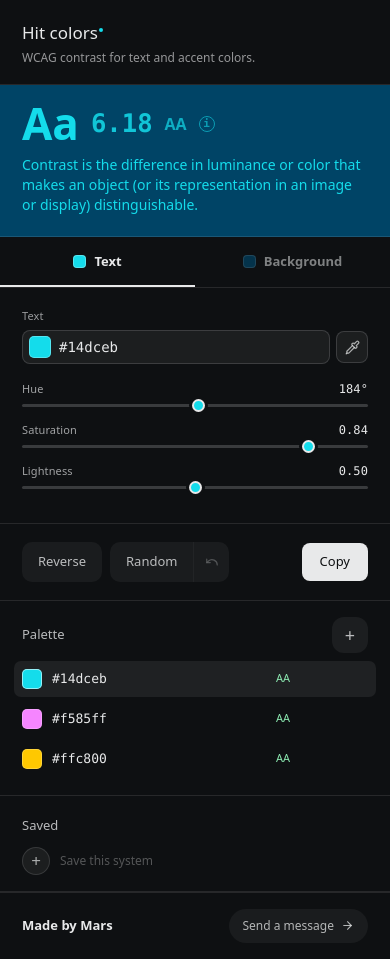
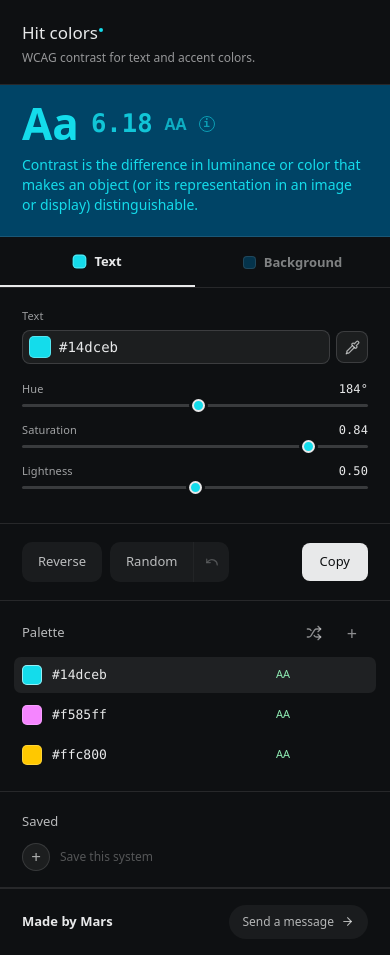
Before and after one commit to Judiedesigns/hit-colors, a React (Vite) app: page / in a window 390 px wide. Built offline with nearby package versions, Linux system fonts and the light colour scheme; a web font is replaced by a local one.

Commit message:
Add palette shuffle control

```diff
--- a/package.json
+++ b/package.json
@@ -15,6 +15,7 @@
     "@vitejs/plugin-react": "^4.3.4",
     "chroma-js": "^3.2.0",
     "hello-color": "^1.0.2",
+    "lucide-react": "^1.38.0",
     "react": "^19.0.0",
     "react-dom": "^19.0.0",
     "vite": "^6.0.7"
--- a/src/main.jsx
+++ b/src/main.jsx
@@ -2,6 +2,7 @@ import React, { useEffect, useState } from 'react';
 import { createRoot } from 'react-dom/client';
 import chroma from 'chroma-js';
 import hello from 'hello-color';
+import { Shuffle } from 'lucide-react';
 import readme from '../README.md?raw';
 import {
   badgeLabel,
@@ -182,6 +183,16 @@ function HitColorsTool() {
     });
   };
 
+  const shuffleCompanionColors = () => {
+    if (palette.length <= 1) return;
+    saveActionHistory();
+    setPalette((colors) => buildShuffledCompanionPalette(
+      safeHex(colors[0]),
+      displayBackground,
+      colors.length,
+    ));
+  };
+
   const removeCompanionColor = (index) => {
     if (index === 0) return;
     setPalette((colors) => colors.filter((_, colorIndex) => colorIndex !== index));
@@ -255,7 +266,7 @@ function HitColorsTool() {
             </h1>
             <p>WCAG contrast for text and accent colors.</p>
           </div>
-          <div className="mobile-tabs">
+          <div className={`mobile-tabs ${mobileTab === 'bg' ? 'is-background' : 'is-foreground'}`}>
             <button
               type="button"
               className={`mobile-tab ${mobileTab === 'fg' ? 'active' : ''}`}
@@ -322,14 +333,29 @@ function HitColorsTool() {
           <section className="palette-panel">
             <div className="palette-head">
               <span>Palette</span>
+              <div className="palette-actions">
+                <button
+                  type="button"
+                  className="palette-shuffle"
+                  onClick={shuffleCompanionColors}
+                  disabled={palette.length <= 1}
+                  aria-label="Shuffle palette colors"
+                  title="Shuffle palette colors"
+                >
+                  <Shuffle
+                    aria-hidden="true"
+                  />
+                </button>
                 <button
                   type="button"
                   onClick={addCompanionColor}
                   disabled={palette.length >= 5}
                   aria-label="Add companion color"
+                  title="Add companion color"
                 >
                   +
                 </button>
+              </div>
             </div>
             <div className="palette-list">
               {palette.map((color, index) => {
@@ -641,6 +667,16 @@ function buildCompanionPalette(foreground, background, count, selectedIndex) {
   ));
 }
 
+function buildShuffledCompanionPalette(foreground, background, count) {
+  const next = [foreground];
+
+  for (let index = 1; index < count; index += 1) {
+    next.push(buildShuffledCompanionColor(foreground, background, index, next));
+  }
+
+  return next;
+}
+
 function buildCompanionColor(seed, background, index) {
   if (!isValidHex(seed) || !isValidHex(background)) return seed;
 
@@ -655,6 +691,52 @@ function buildCompanionColor(seed, background, index) {
   );
 
   return nudgeToContrast(next, background, 3);
+}
+
+function buildShuffledCompanionColor(seed, background, index, existingColors) {
+  if (!isValidHex(seed) || !isValidHex(background)) return seed;
+
+  const base = hexToHsl(seed);
+  const zones = [150, -115, 70, -170, 35, -70, 115, -150];
+  let best = null;
+
+  for (let attempt = 0; attempt < 80; attempt += 1) {
+    const zone = zones[(index + attempt) % zones.length];
+    const hue = wrapHue(base.h + zone + randomBetween(-20, 20));
+    const saturation = clamp(randomBetween(
+      Math.max(54, base.s - 12),
+      Math.min(96, base.s + 24),
+    ), 50, 96);
+    const lightness = clamp(randomBetween(24, 76), 18, 82);
+    const candidate = nudgeToContrast(hslToHex(hue, saturation, lightness), background, 3);
+    const ratio = contrast(candidate, background);
+
+    if (ratio < 3) continue;
+
+    const score = scoreCompanionCandidate(candidate, background, existingColors);
+    if (!best || score > best.score) {
+      best = { color: candidate, score };
+    }
+  }
+
+  return best?.color || buildCompanionColor(seed, background, index);
+}
+
+function scoreCompanionCandidate(candidate, background, existingColors) {
+  const hsl = hexToHsl(candidate);
+  const ratio = contrast(candidate, background);
+  const nearestHue = Math.min(
+    ...existingColors.map((color) => hueDistance(hsl.h, hexToHsl(color).h)),
+  );
+  const nearestLightness = Math.min(
+    ...existingColors.map((color) => Math.abs(hsl.l - hexToHsl(color).l)),
+  );
+  const contrastScore = ratio >= 4.5 ? 12 : 6;
+  const hueScore = Math.min(nearestHue, 120) / 120;
+  const saturationScore = hsl.s / 100;
+  const lightnessScore = Math.min(nearestLightness, 24) / 24;
+
+  return contrastScore + hueScore * 8 + saturationScore * 3 + lightnessScore * 2;
 }
 
 function nudgeToContrast(color, background, target) {
@@ -676,6 +758,15 @@ function nudgeToContrast(color, background, target) {
 
 function wrapHue(value) {
   return ((value % 360) + 360) % 360;
+}
+
+function hueDistance(first, second) {
+  const distance = Math.abs(first - second) % 360;
+  return Math.min(distance, 360 - distance);
+}
+
+function randomBetween(min, max) {
+  return min + Math.random() * (max - min);
 }
 
 function clamp(value, min, max) {
--- a/src/styles.css
+++ b/src/styles.css
@@ -724,27 +724,39 @@ pre {
   font-weight: 500;
 }
 
+.palette-actions {
+  margin-left: auto;
+  display: inline-flex;
+  align-items: center;
+  gap: 6px;
+}
+
 .palette-head button {
-  width: 36px;
-  height: 36px;
+  width: 32px;
+  height: 32px;
   display: inline-flex;
   align-items: center;
   justify-content: center;
-  color: rgba(232, 233, 234, .78);
-  background: rgba(255, 255, 255, .06);
+  color: rgba(232, 233, 234, .58);
+  background: transparent;
   border: 0;
-  border-radius: 12px;
+  border-radius: 8px;
   font-size: 18px;
   line-height: 1;
 }
 
-.palette-head span + button {
-  margin-left: auto;
+.palette-shuffle svg {
+  width: 16px;
+  height: 16px;
+  stroke: currentColor;
+  stroke-width: 2;
+  stroke-linecap: round;
+  stroke-linejoin: round;
 }
 
 .palette-head button:hover {
   color: #e8e9ea;
-  background: rgba(255, 255, 255, .1);
+  background: rgba(255, 255, 255, .05);
 }
 
 .palette-head button:disabled {
@@ -753,8 +765,8 @@ pre {
 }
 
 .palette-head button:disabled:hover {
-  color: rgba(232, 233, 234, .78);
-  background: rgba(255, 255, 255, .05);
+  color: rgba(232, 233, 234, .58);
+  background: transparent;
 }
 
 .palette-list {
@@ -1099,9 +1111,11 @@ input[type="range"] {
 
 .mobile-tabs {
   display: none;
+  position: relative;
 }
 
 .mobile-tab {
+  position: relative;
   flex: 1;
   display: inline-flex;
   align-items: center;
@@ -1112,10 +1126,9 @@ input[type="range"] {
   color: rgba(232, 233, 234, .52);
   background: none;
   border: 0;
-  border-bottom: 2px solid transparent;
   font-size: .8125rem;
   font-weight: 600;
-  transition: color 160ms ease, border-color 160ms ease;
+  transition: color 180ms ease, transform 180ms ease;
 }
 
 .mobile-tab span {
@@ -1125,17 +1138,50 @@ input[type="range"] {
   border-radius: 4px;
   opacity: .68;
   box-shadow: inset 0 0 0 1px rgba(255, 255, 255, .16);
-  transition: opacity 160ms ease, box-shadow 160ms ease;
+  transition: opacity 180ms ease, box-shadow 180ms ease, transform 180ms ease;
 }
 
 .mobile-tab.active {
   color: #e8e9ea;
-  border-bottom-color: #e8e9ea;
+  transform: translateY(-1px);
 }
 
 .mobile-tab.active span {
   opacity: 1;
   box-shadow: inset 0 0 0 1px rgba(255, 255, 255, .28);
+  transform: scale(1.06);
+}
+
+.mobile-tabs::after {
+  content: "";
+  position: absolute;
+  left: 0;
+  bottom: 0;
+  width: 50%;
+  height: 2px;
+  background: #e8e9ea;
+  transform: translateX(0);
+  transition: transform 220ms cubic-bezier(.2, .8, .2, 1);
+}
+
+.mobile-tabs.is-background::after {
+  transform: translateX(100%);
+}
+
+@media (prefers-reduced-motion: reduce) {
+  .mobile-tab,
+  .mobile-tab span,
+  .mobile-tabs::after {
+    transition: none;
+  }
+
+  .mobile-tab.active {
+    transform: none;
+  }
+
+  .mobile-tab.active span {
+    transform: none;
+  }
 }
 
 @media (max-width: 40rem) {
```
Also changed, not shown: 1 other file (tests, documents, lock files or other folders). Lines whose indentation alone changed are shown as unchanged.
